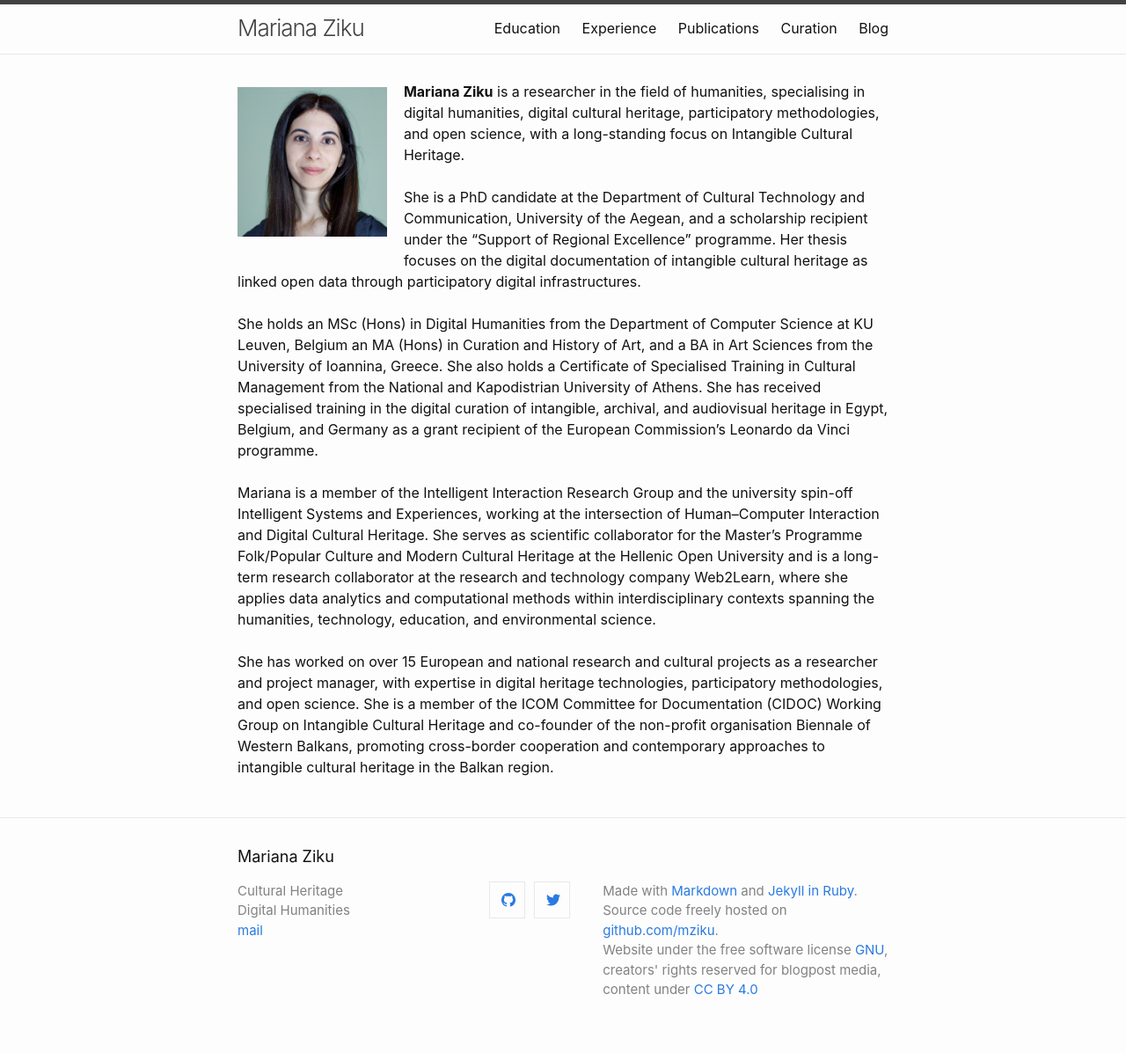
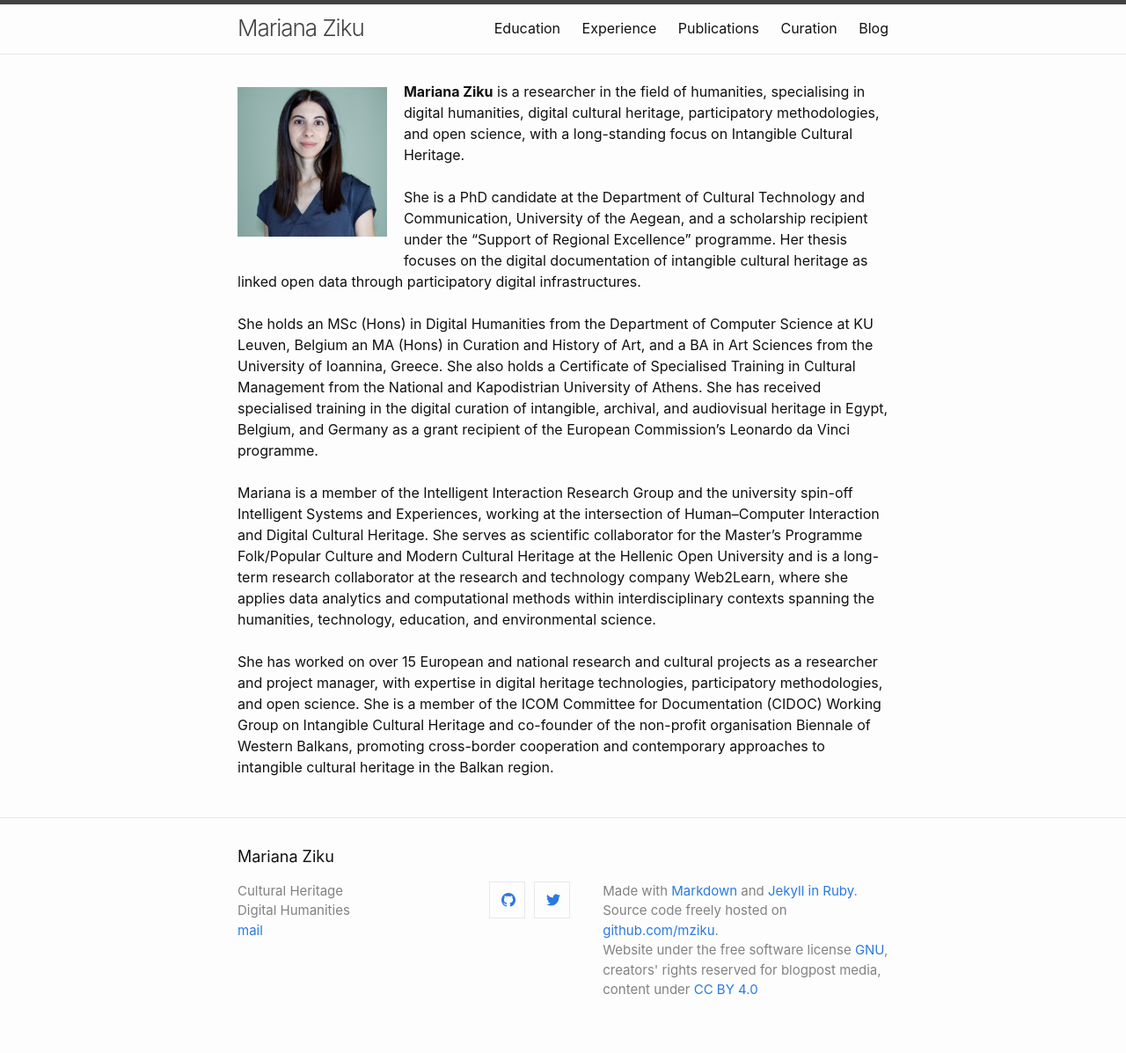
Before and after one commit to mziku/mziku.github.io, a Jekyll site: the page built from index.md, in a window 1280 px wide. Shown: the whole page at 88% size. Built offline with Jekyll 4.4.1, drawn with Linux system fonts in a browser that asks for light colours; our own code applies the rules of GitHub Pages for plain Markdown files.

Commit message:
Update index.md

```diff
--- a/index.md
+++ b/index.md
@@ -1,4 +1,4 @@
-<p style="float: left;"><img src="https://mziku.github.io/images/mariana-ziku-photo.jpg" style="float:left; margin-top:2mm; margin-right:5mm; margin-left:5;" alt="mariana-ziku-profile-picture" width="170" height="auto"></p>
+<p style="float: left;"><img src="https://mziku.github.io/images/mziku_photo.jpg" style="float:left; margin-top:2mm; margin-right:5mm; margin-left:5;" alt="mariana-ziku-profile-picture" width="170" height="auto"></p>
 **Mariana Ziku** is a researcher in the field of humanities, specialising in digital humanities, digital cultural heritage, participatory methodologies, and open science, with a long-standing focus on Intangible Cultural Heritage.
 <br>
 <br>
```
